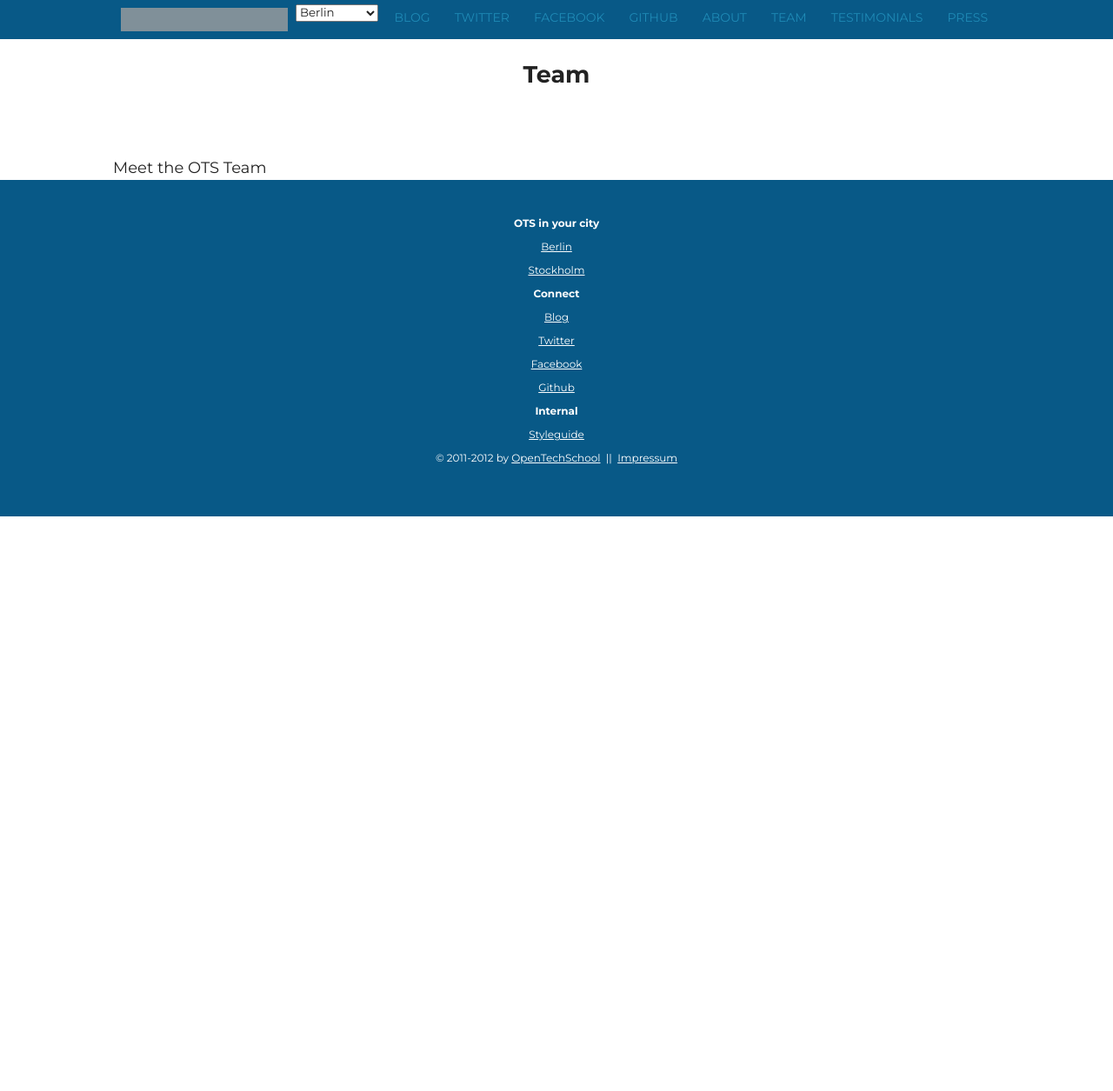
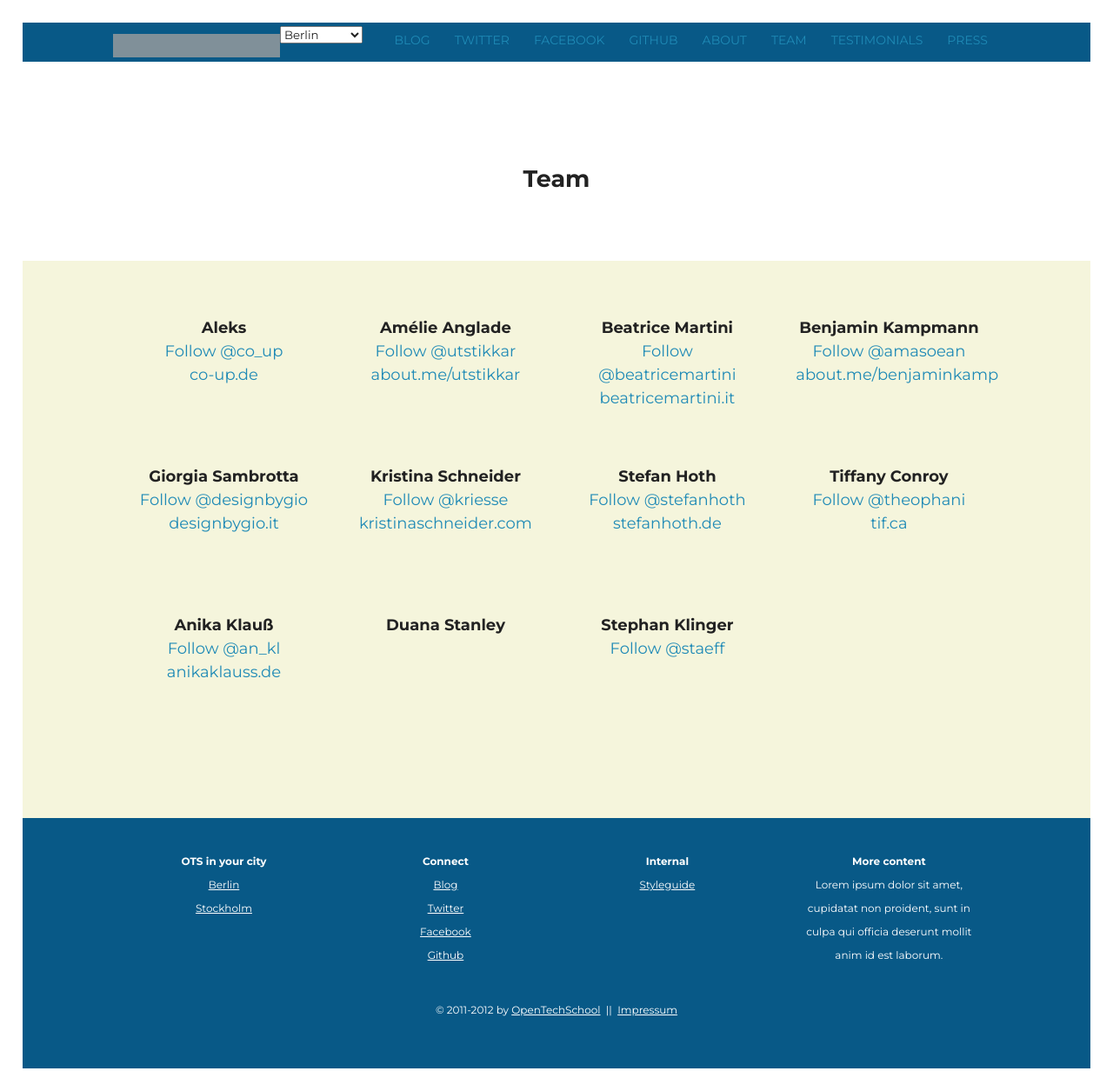
Before and after one commit to OpenTechSchool/www.opentechschool.org, a Jekyll site: the page built from team.html, in a window 1280 px wide. Shown: the whole page at 87% size. Built offline with Jekyll 4.4.1, drawn with Linux system fonts in a browser that asks for light colours; nearby versions of some CDN libraries; before the commit the page ends 900 px from its top, so only the background shows below that; grey boxes are pictures that could not be loaded.

Commit message:
layout tweaks, add team list

```diff
--- a/_includes/_footer.html
+++ b/_includes/_footer.html
@@ -1,7 +1,8 @@
   <footer>
     <div class="container">
 
-
+      <ul class="float_list float_list_4">
+        <li>
           <h3>OTS in your city</h3>
           <ul>
             <li>
@@ -11,7 +12,9 @@
               <a href="http://blog.opentechschool.org/">Stockholm</a>
             </li>
           </ul>
+        </li>
 
+        <li>
           <h3>Connect</h3>
           <ul>
             <li>
@@ -27,13 +30,28 @@
               <a href="http://blog.opentechschool.org/">Github</a>
             </li>
           </ul>
+        </li>
 
+        <li>
           <h3>Internal</h3>
           <ul>
             <li>
               <a href="/styleguide.html">Styleguide</a>
             </li>
           </ul>
+        </li>
+
+        <li>
+          <h3>More content</h3>
+          <p>Lorem ipsum dolor sit amet, cupidatat non proident, sunt in culpa qui officia deserunt mollit anim id est laborum.</p>
+        </li>
+      </ul>
+
+
+
+
+
+
 
       <p>
         © 2011-2012 by <a href="http://www.opentechschool.org">OpenTechSchool</a>&nbsp;&nbsp;||&nbsp;&nbsp;<a href="http://www.opentechschool.org/imprint.html">Impressum</a>
--- a/sass/imports/_main.scss
+++ b/sass/imports/_main.scss
@@ -67,7 +67,10 @@ p {
 
 
 .bg_full {
-  margin: 0;
+  width: 96%;
+  margin: 0 2%;
+  padding: 5% 0;
+  background: beige;
 }
 
 h1, h2, h3, h4, h5, h6 {
@@ -91,7 +94,7 @@ h2 span {
 
 .ots_logo {
   width: 304px;
-  margin: 2em auto .5em auto;
+  margin: 0 auto 2em auto;
   color: $ots_blue;
 }
 
@@ -112,8 +115,10 @@ h2 span {
   outline: none;
 }
 
+
 .site_header {
-  padding: 1em 0 3em;
+  margin: 0 2%;
+  padding: 4.5em 0 3em 0;
   text-align: center;
   font-size: 1.5em;
 }
@@ -129,6 +134,7 @@ h2 span {
 }
 
 
+
 /* Style for list with floated list items. Responds to screen-width. */
 
 .float_list {
@@ -138,24 +144,30 @@ h2 span {
   overflow: hidden;
 }
 
-.float_list h3 {
-  margin-bottom: .5em;
+.float_list > li {
+  float: left;
+  margin: 0 2% 1.5em 2%;
 }
 
-.float_list > li {
+.float_list_4 > li {
   width: 21%;
-  float: left;
-  margin: 0 auto 1.5em auto;
-  padding: 0 2%;
+}
+
+.float_list_3 > li {
+  width: 29%;
 }
 
 /* List of OTS members, extends float list. Includes image and links. */
-.team_list .member_links {
-  list-style: none;
-  padding: 0;
+.team_list > li {
+  min-height: 8em;
+  height:auto !important;
+  height: 8em;
 }
 
 .top_bar {
+  z-index: 100;
+  width: 96%;
+  margin: 2% 2% 0;
   background: $ots_blue;
   color: #FFF;
 }
@@ -183,8 +195,8 @@ h2 span {
 
 
 footer {
-  height: 24px;
-  padding: 8px 0 4px 0;
+  width: 96%;
+  margin: 0 2% 2% 2%;
   font-size: 12px;
   background: $ots_blue;
   color: #FFF;
@@ -197,7 +209,7 @@ footer {
     display: block;
     float: left;
     width: 192px;
-    margin: .5em;
+    margin: .75em 0 .25em 0;
     text-indent: 100%;
     white-space: nowrap;
     overflow: hidden;
--- a/stylesheets/screen.css
+++ b/stylesheets/screen.css
@@ -192,15 +192,18 @@ p {
 
 /* line 69, ../sass/imports/_main.scss */
 .bg_full {
-  margin: 0;
+  width: 96%;
+  margin: 0 2%;
+  padding: 5% 0;
+  background: beige;
 }
 
-/* line 73, ../sass/imports/_main.scss */
+/* line 76, ../sass/imports/_main.scss */
 h1, h2, h3, h4, h5, h6 {
   font-weight: bold;
 }
 
-/* line 77, ../sass/imports/_main.scss */
+/* line 80, ../sass/imports/_main.scss */
 h2 {
   text-align: center;
   border-bottom: 1px solid #EEE;
@@ -209,7 +212,7 @@ h2 {
   margin-bottom: 1.5em;
 }
 
-/* line 85, ../sass/imports/_main.scss */
+/* line 88, ../sass/imports/_main.scss */
 h2 span {
   background: #FFF;
   padding: .5em 1em;
@@ -217,14 +220,14 @@ h2 span {
   bottom: -0.75em;
 }
 
-/* line 92, ../sass/imports/_main.scss */
+/* line 95, ../sass/imports/_main.scss */
 .ots_logo {
   width: 304px;
-  margin: 2em auto .5em auto;
+  margin: 0 auto 2em auto;
   color: #085987;
 }
 
-/* line 98, ../sass/imports/_main.scss */
+/* line 101, ../sass/imports/_main.scss */
 .ots_logo a {
   width: 304px;
   height: 100px;
@@ -236,34 +239,35 @@ h2 span {
   background: transparent url("../images/ots_logo_v.png") no-repeat 0 0;
 }
 
-/* line 109, ../sass/imports/_main.scss */
+/* line 112, ../sass/imports/_main.scss */
 .ots_logo a:focus, .ots_logo a:hover, .ots_logo a:active {
   outline: none;
   background-position: 0 -140px;
   outline: none;
 }
 
-/* line 115, ../sass/imports/_main.scss */
+/* line 119, ../sass/imports/_main.scss */
 .site_header {
-  padding: 1em 0 3em;
+  margin: 0 2%;
+  padding: 4.5em 0 3em 0;
   text-align: center;
   font-size: 1.5em;
 }
 
-/* line 121, ../sass/imports/_main.scss */
+/* line 126, ../sass/imports/_main.scss */
 .site_header_landing {
   background: #085987;
   color: #FFF;
 }
 
-/* line 126, ../sass/imports/_main.scss */
+/* line 131, ../sass/imports/_main.scss */
 .site_header_city {
   color: #085987;
   text-align: left;
 }
 
 /* Style for list with floated list items. Responds to screen-width. */
-/* line 134, ../sass/imports/_main.scss */
+/* line 140, ../sass/imports/_main.scss */
 .float_list {
   text-align: center;
   list-style: none;
@@ -271,72 +275,79 @@ h2 span {
   overflow: hidden;
 }
 
-/* line 141, ../sass/imports/_main.scss */
-.float_list h3 {
-  margin-bottom: .5em;
+/* line 147, ../sass/imports/_main.scss */
+.float_list > li {
+  float: left;
+  margin: 0 2% 1.5em 2%;
 }
 
-/* line 145, ../sass/imports/_main.scss */
-.float_list > li {
+/* line 152, ../sass/imports/_main.scss */
+.float_list_4 > li {
   width: 21%;
-  float: left;
-  margin: 0 auto 1.5em auto;
-  padding: 0 2%;
+}
+
+/* line 156, ../sass/imports/_main.scss */
+.float_list_3 > li {
+  width: 29%;
 }
 
 /* List of OTS members, extends float list. Includes image and links. */
-/* line 153, ../sass/imports/_main.scss */
-.team_list .member_links {
-  list-style: none;
-  padding: 0;
+/* line 161, ../sass/imports/_main.scss */
+.team_list > li {
+  min-height: 8em;
+  height: auto !important;
+  height: 8em;
 }
 
-/* line 158, ../sass/imports/_main.scss */
+/* line 167, ../sass/imports/_main.scss */
 .top_bar {
+  z-index: 100;
+  width: 96%;
+  margin: 2% 2% 0;
   background: #085987;
   color: #FFF;
 }
 
-/* line 163, ../sass/imports/_main.scss */
+/* line 175, ../sass/imports/_main.scss */
 .nav {
   font-size: 14px;
   text-transform: uppercase;
   float: right;
 }
-/* line 167, ../sass/imports/_main.scss */
+/* line 179, ../sass/imports/_main.scss */
 .nav li {
   float: left;
 }
-/* line 170, ../sass/imports/_main.scss */
+/* line 182, ../sass/imports/_main.scss */
 .nav a {
   display: block;
   padding: .5em 1em;
 }
 
-/* line 185, ../sass/imports/_main.scss */
+/* line 197, ../sass/imports/_main.scss */
 footer {
-  height: 24px;
-  padding: 8px 0 4px 0;
+  width: 96%;
+  margin: 0 2% 2% 2%;
   font-size: 12px;
   background: #085987;
   color: #FFF;
 }
 
-/* line 194, ../sass/imports/_main.scss */
+/* line 206, ../sass/imports/_main.scss */
 .logo_top_bar {
   float: left;
 }
-/* line 196, ../sass/imports/_main.scss */
+/* line 208, ../sass/imports/_main.scss */
 .logo_top_bar a {
   display: block;
   float: left;
   width: 192px;
-  margin: .5em;
+  margin: .75em 0 .25em 0;
   text-indent: 100%;
   white-space: nowrap;
   overflow: hidden;
 }
-/* line 207, ../sass/imports/_main.scss */
+/* line 219, ../sass/imports/_main.scss */
 .logo_top_bar a,
 .logo_top_bar a:link,
 .logo_top_bar a:visited {
@@ -348,7 +359,7 @@ footer {
   filter: alpha(opacity=80);
   /* IE 5-7  */
 }
-/* line 216, ../sass/imports/_main.scss */
+/* line 228, ../sass/imports/_main.scss */
 .logo_top_bar a:hover,
 .logo_top_bar a:active,
 .logo_top_bar a:focus {
@@ -360,14 +371,14 @@ footer {
   /* IE 5-7  */
 }
 
-/* line 224, ../sass/imports/_main.scss */
+/* line 236, ../sass/imports/_main.scss */
 footer {
   text-align: center;
   padding: 3em 0;
   height: auto;
 }
 
-/* line 235, ../sass/imports/_main.scss */
+/* line 247, ../sass/imports/_main.scss */
 footer a,
 .meta_nav a,
 footer a:link,
@@ -378,7 +389,7 @@ footer a:visited,
   text-decoration: underline;
 }
 
-/* line 242, ../sass/imports/_main.scss */
+/* line 254, ../sass/imports/_main.scss */
 footer a:hover,
 footer a:active,
 footer a:focus {
@@ -386,7 +397,7 @@ footer a:focus {
   text-decoration: underline;
 }
 
-/* line 248, ../sass/imports/_main.scss */
+/* line 260, ../sass/imports/_main.scss */
 .main_img {
   text-align: center;
   height: 24em;
@@ -394,13 +405,13 @@ footer a:focus {
 }
 
 /* Styleguide*/
-/* line 256, ../sass/imports/_main.scss */
+/* line 268, ../sass/imports/_main.scss */
 .sg_list {
   list-style: none;
   padding: 0;
 }
 
-/* line 261, ../sass/imports/_main.scss */
+/* line 273, ../sass/imports/_main.scss */
 .sg_list small {
   display: block;
   margin-bottom: .75em;
@@ -408,7 +419,7 @@ footer a:focus {
   font-style: italic;
 }
 
-/* line 268, ../sass/imports/_main.scss */
+/* line 280, ../sass/imports/_main.scss */
 .sg_color {
   display: inline-block;
   border-radius: 4px;
@@ -416,7 +427,7 @@ footer a:focus {
   color: transparent;
 }
 
-/* line 275, ../sass/imports/_main.scss */
+/* line 287, ../sass/imports/_main.scss */
 .sg_textarea {
   width: 90%;
   font-size: .625em;
@@ -428,7 +439,7 @@ footer a:focus {
 }
 
 /* Testimonials */
-/* line 287, ../sass/imports/_main.scss */
+/* line 299, ../sass/imports/_main.scss */
 .testimonial {
   overflow: hidden;
   color: #FFF;
@@ -439,7 +450,7 @@ footer a:focus {
   height: 400px;
 }
 
-/* line 297, ../sass/imports/_main.scss */
+/* line 309, ../sass/imports/_main.scss */
 .testimonial blockquote {
   position: absolute;
   z-index: 10;
@@ -448,7 +459,7 @@ footer a:focus {
   width: 25%;
 }
 
-/* line 305, ../sass/imports/_main.scss */
+/* line 317, ../sass/imports/_main.scss */
 .testimonial img {
   position: absolute;
   z-index: 1;
@@ -467,30 +478,30 @@ footer a:focus {
     }*/
 }
 /* ==|== non-semantic helper classes ======================================== */
-/* line 331, ../sass/imports/_main.scss */
+/* line 343, ../sass/imports/_main.scss */
 .clearfix:before, .clearfix:after {
   content: "";
   display: table;
 }
 
-/* line 332, ../sass/imports/_main.scss */
+/* line 344, ../sass/imports/_main.scss */
 .clearfix:after {
   clear: both;
 }
 
-/* line 333, ../sass/imports/_main.scss */
+/* line 345, ../sass/imports/_main.scss */
 .clearfix {
   zoom: 1;
 }
 
-/* line 334, ../sass/imports/_main.scss */
+/* line 346, ../sass/imports/_main.scss */
 .center {
   text-align: center;
 }
 
 /* ==|== print styles ======================================================= */
 @media print {
-  /* line 342, ../sass/imports/_main.scss */
+  /* line 354, ../sass/imports/_main.scss */
   * {
     background: transparent !important;
     color: black !important;
@@ -499,43 +510,43 @@ footer a:focus {
     -ms-filter: none !important;
   }
 
-  /* line 343, ../sass/imports/_main.scss */
+  /* line 355, ../sass/imports/_main.scss */
   a, a:visited {
     text-decoration: underline;
   }
 
-  /* line 344, ../sass/imports/_main.scss */
+  /* line 356, ../sass/imports/_main.scss */
   a[href]:after {
     content: " (" attr(href) ")";
   }
 
-  /* line 345, ../sass/imports/_main.scss */
+  /* line 357, ../sass/imports/_main.scss */
   abbr[title]:after {
     content: " (" attr(title) ")";
   }
 
-  /* line 346, ../sass/imports/_main.scss */
+  /* line 358, ../sass/imports/_main.scss */
   .ir a:after, a[href^="javascript:"]:after, a[href^="#"]:after {
     content: "";
   }
 
-  /* line 347, ../sass/imports/_main.scss */
+  /* line 359, ../sass/imports/_main.scss */
   pre, blockquote {
     border: 1px solid #999;
     page-break-inside: avoid;
   }
 
-  /* line 348, ../sass/imports/_main.scss */
+  /* line 360, ../sass/imports/_main.scss */
   thead {
     display: table-header-group;
   }
 
-  /* line 349, ../sass/imports/_main.scss */
+  /* line 361, ../sass/imports/_main.scss */
   tr, img {
     page-break-inside: avoid;
   }
 
-  /* line 350, ../sass/imports/_main.scss */
+  /* line 362, ../sass/imports/_main.scss */
   img {
     max-width: 100% !important;
   }
@@ -544,13 +555,13 @@ footer a:focus {
     margin: 0.5cm;
 }
 
-  /* line 352, ../sass/imports/_main.scss */
+  /* line 364, ../sass/imports/_main.scss */
   p, h2, h3 {
     orphans: 3;
     widows: 3;
   }
 
-  /* line 353, ../sass/imports/_main.scss */
+  /* line 365, ../sass/imports/_main.scss */
   h2, h3 {
     page-break-after: avoid;
   }
--- a/team.html
+++ b/team.html
@@ -4,4 +4,141 @@ title: Team
 ---
 
 
-Meet the OTS Team
+<ul class="float_list float_list_4 team_list">
+
+  <li class="member">
+    <h3>Aleks</h3>
+    <ul class="member_links">
+      <li>
+        <a href="https://twitter.com/intent/user?screen_name=co_up" class="twitter-follow-button" data-show-count="false" data-dnt="true">Follow @co_up</a>
+      </li>
+      <li>
+        <a href="http://co-up.de">co-up.de</a>
+      </li>
+    </ul>
+  </li>
+
+  <li class="member">
+    <h3>Amélie Anglade</h3>
+    <ul class="member_links">
+      <li>
+          <a href="https://twitter.com/intent/user?screen_name=utstikkar" class="twitter-follow-button" data-show-count="false" data-dnt="true">Follow @utstikkar</a>
+      </li>
+      <li>
+        <a href="http://about.me/utstikkar">about.me/utstikkar</a>
+      </li>
+    </ul>
+  </li>
+
+  <li class="member">
+    <h3>Beatrice Martini</h3>
+    <ul class="member_links">
+      <li>
+         <a href="https://twitter.com/intent/user?screen_name=beatricemartini" class="twitter-follow-button" data-show-count="false" data-dnt="true">Follow @beatricemartini</a>
+      </li>
+      <li>
+        <a href="http://beatricemartini.it">beatricemartini.it</a>
+      </li>
+    </ul>
+  </li>
+
+  <li class="member">
+    <h3>Benjamin Kampmann</h3>
+    <ul class="member_links">
+      <li>
+          <a href="https://twitter.com/intent/user?screen_name=amasoean" class="twitter-follow-button" data-show-count="false" data-dnt="true">Follow @amasoean</a>
+      </li>
+      <li>
+        <a href="http://about.me/benjaminkampmann">about.me/benjaminkampmann</a>
+      </li>
+    </ul>
+  </li>
+
+  <li class="member">
+    <h3>Giorgia Sambrotta</h3>
+    <ul class="member_links">
+      <li>
+        <a href="https://twitter.com/intent/user?screen_name=designbygio" class="twitter-follow-button" data-show-count="false" data-dnt="true">Follow @designbygio</a>
+      </li>
+      <li>
+        <a href="http://designbygio.it">designbygio.it</a>
+      </li>
+    </ul>
+  </li>
+
+  <li class="member">
+    <h3>Kristina Schneider</h3>
+    <ul class="member_links">
+      <li>
+        <a href="https://twitter.com/intent/user?screen_name=kriesse" class="twitter-follow-button" data-show-count="false" data-dnt="true">Follow @kriesse</a>
+      </li>
+      <li>
+        <a href="http://kristinaschneider.com">kristinaschneider.com</a>
+      </li>
+    </ul>
+  </li>
+  <li class="member">
+    <h3>Stefan Hoth</h3>
+    <ul class="member_links">
+      <li>
+        <a href="https://twitter.com/intent/user?screen_name=stefanhoth" class="twitter-follow-button" data-show-count="false" data-dnt="true">Follow @stefanhoth</a>
+      </li>
+      <li>
+        <a href="http://stefanhoth.de">stefanhoth.de</a>
+      </li>
+    </ul>
+  </li>
+
+  <li class="member">
+    <h3>Tiffany Conroy</h3>
+    <ul class="member_links">
+      <li>
+         <a href="https://twitter.com/intent/user?screen_name=theophani" class="twitter-follow-button" data-show-count="false" data-dnt="true">Follow @theophani</a>
+      </li>
+      <li>
+        <a href="http://tif.ca">tif.ca</a>
+      </li>
+    </ul>
+  </li>
+
+  <li class="member">
+    <h3>Anika Klauß</h3>
+    <ul class="member_links">
+      <li>
+         <a href="https://twitter.com/intent/user?screen_name=an_kl" class="twitter-follow-button" data-show-count="false" data-dnt="true">Follow @an_kl</a>
+      </li>
+      <li>
+        <a href="http://anikaklauss.de">anikaklauss.de</a>
+      </li>
+    </ul>
+  </li>
+
+  <li class="member">
+    <h3>Duana Stanley</h3>
+    <!--
+    <ul class="member_links">
+      <li>
+        <a href="http://twitter.com/">@</a>
+      </li>
+      <li>
+        <a href="http://"></a>
+      </li>
+    </ul>
+     -->
+  </li>
+
+  <li class="member">
+    <h3>Stephan Klinger</h3>
+    <ul class="member_links">
+      <li>
+        <a href="https://twitter.com/intent/user?screen_name=staeff" class="twitter-follow-button" data-show-count="false" data-dnt="true">Follow @staeff</a>
+      </li>
+      <!--
+      <li>
+        <a href="http://"></a>
+      </li>
+    </ul>
+     -->
+  </li>
+
+</ul>
```
Lines whose indentation alone changed are shown as unchanged.
